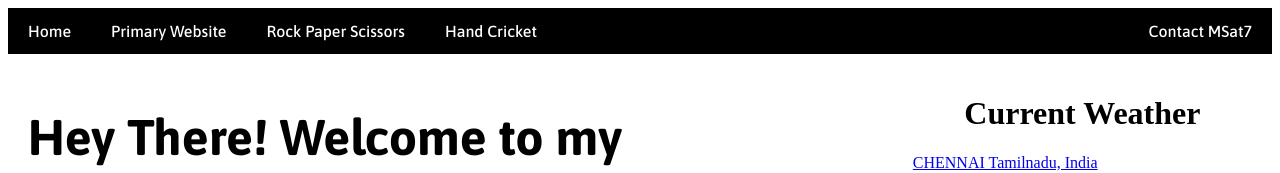
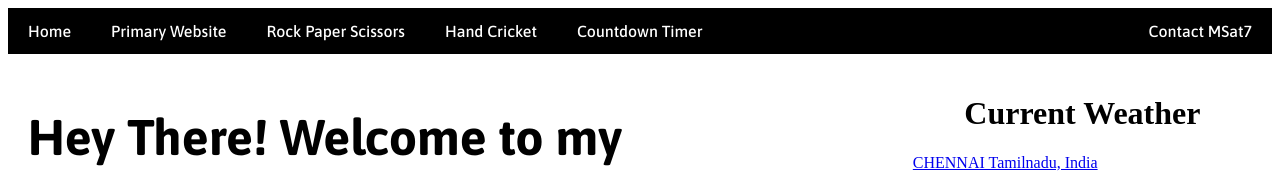
Before and after one commit to MSAT7/msat7.github.io, a plain HTML site: page index.html in a window 1280 px wide. Shown: the top 173 px of the page. Drawn offline with Linux system fonts and the light colour scheme; a script that the page names is missing.

Commit message:
Added link to Countdown Timer
Added link to Countdown timer app

```diff
--- a/index.html
+++ b/index.html
@@ -14,6 +14,7 @@
             <a href="http://manusatyan.com" target="_blank">Primary Website</a>
             <a href="https://rock-paper-scissors-cb872.firebaseapp.com/" target="_blank">Rock Paper Scissors</a>
             <a href="https://hand-cricket-188e1.firebaseapp.com/" target="_blank">Hand Cricket</a>
+            <a href="https://countdown-timer-31b8f.firebaseapp.com/" target="_blank">Countdown Timer</a>
             <a href="http://manusatyan.com/contact" class="right">Contact MSat7</a>
             <!-- <a href="http://manusatyan.com" class="right">New Website</a> -->
         </div>
```
